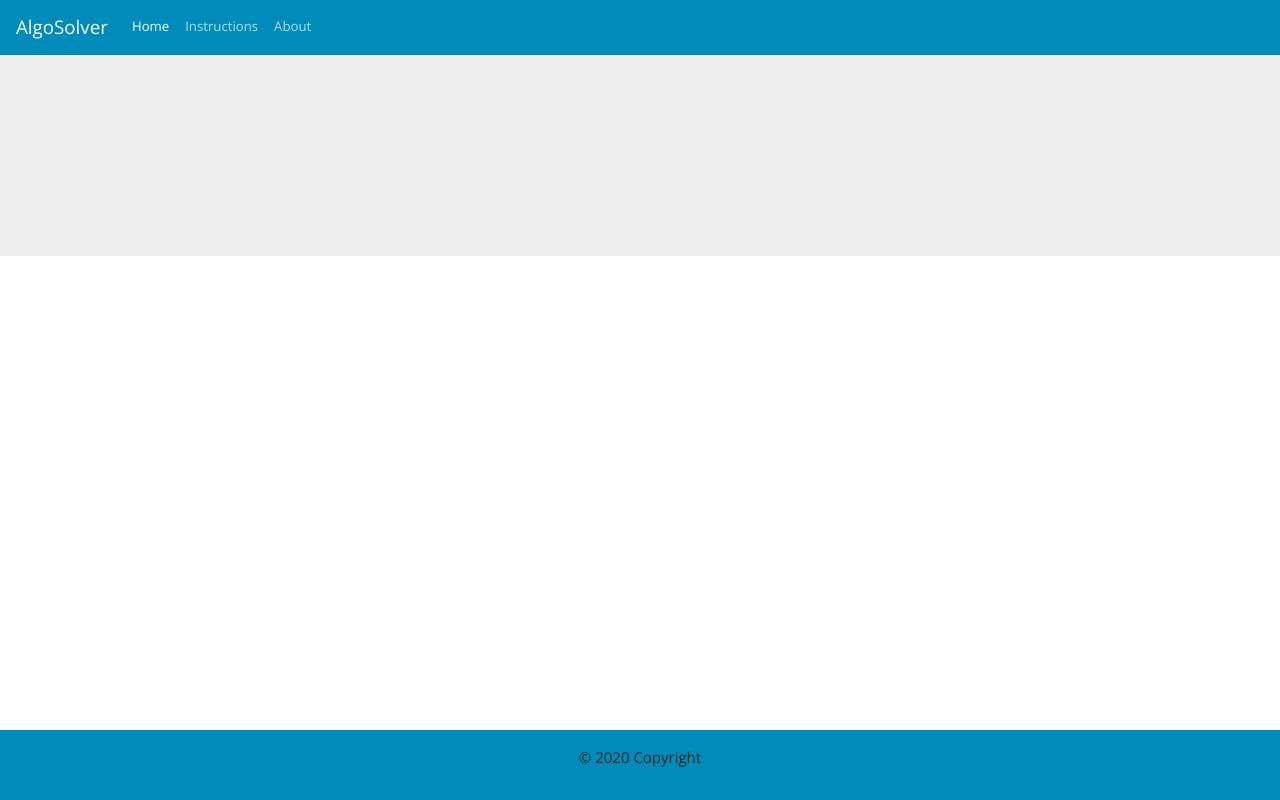
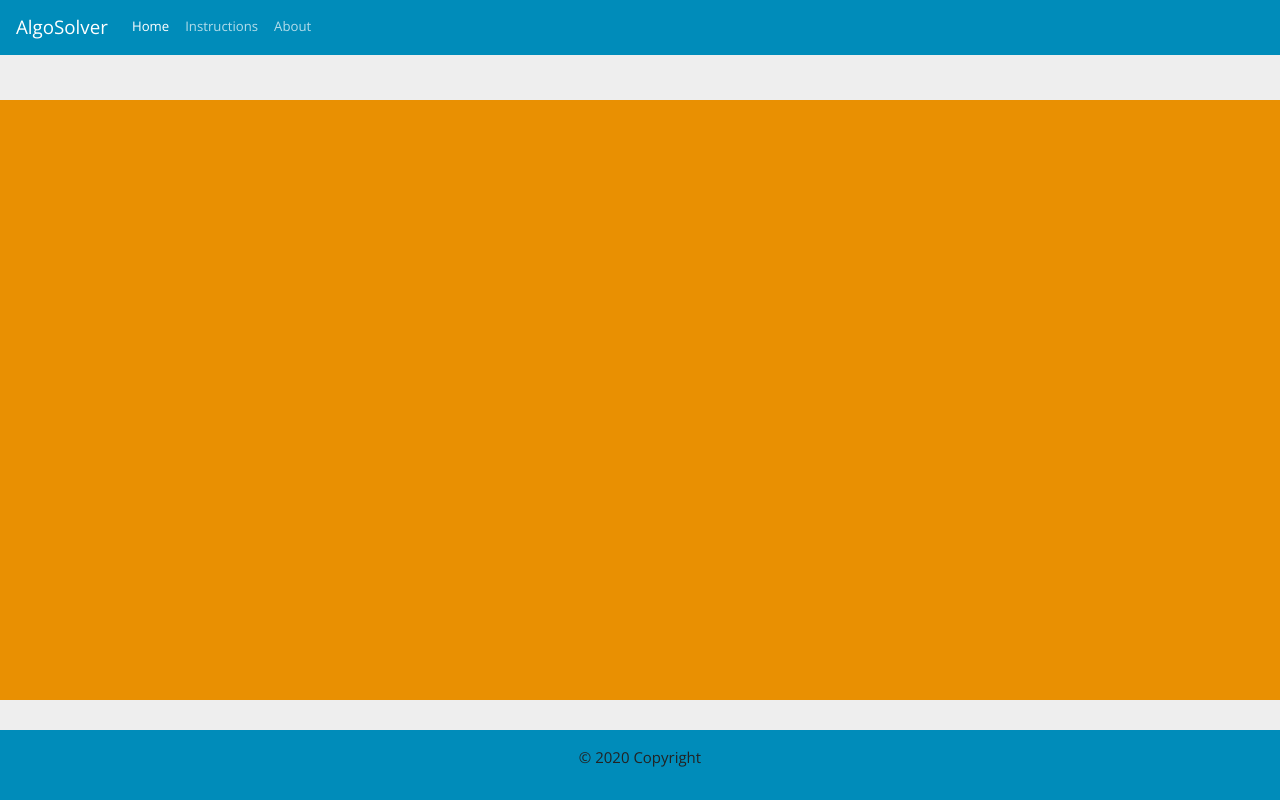
Before and after one commit to 0xDAEF0F/bfs-visualizer, a React (Create React App) app: page / in a window 1280 px wide. Built offline with nearby package versions, Linux system fonts and the light colour scheme; the HTML template or start-up script is replaced by a standard one.

Commit message:
gonnaDel

```diff
--- a/src/App.css
+++ b/src/App.css
@@ -0,0 +1,3 @@
+.main_canvas {
+    height: 100vh;
+}
--- a/src/components/MainContainer.js
+++ b/src/components/MainContainer.js
@@ -1,9 +1,13 @@
 import React from 'react'
+import '../App.css';
+
 
 function MainContainer() {
+
+
     return (
-        <div className="jumbotron">
-
+        <div className="main_canvas d-flex justify-content-center align-items-center bg-secondary">
+            <canvas className="w-100 h-75 bg-warning"></canvas>
         </div>
     )
 }
--- a/src/index.css
+++ b/src/index.css
@@ -1,4 +1,4 @@
-body {
+/* body {
   margin: 0;
   font-family: -apple-system, BlinkMacSystemFont, 'Segoe UI', 'Roboto', 'Oxygen',
     'Ubuntu', 'Cantarell', 'Fira Sans', 'Droid Sans', 'Helvetica Neue',
@@ -10,4 +10,4 @@ body {
 code {
   font-family: source-code-pro, Menlo, Monaco, Consolas, 'Courier New',
     monospace;
-}
+} */
```
